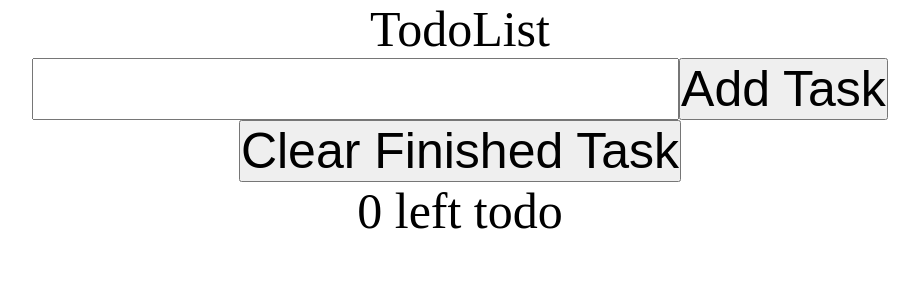
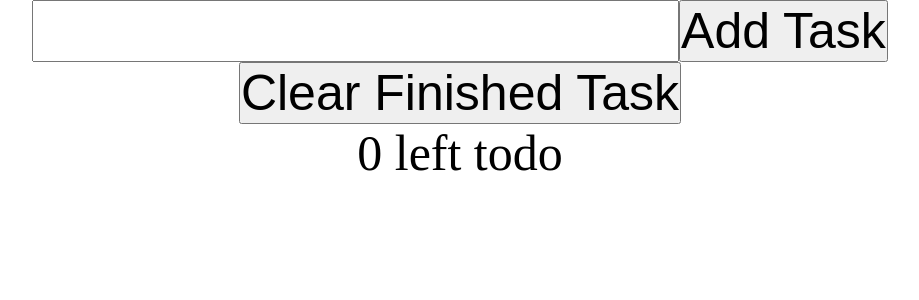
Before and after one commit to Westc13/todo-list-react, a React (Create React App) app: page / in a window 1280 px wide. Shown: the top 300 px of the page, without its empty margins (180-1099 px from the left). Built offline with nearby package versions, Linux system fonts and the light colour scheme.

Commit message:
props, object destructuring and set up Todo component

```diff
--- a/src/App.js
+++ b/src/App.js
@@ -1,9 +1,11 @@
-import React from "react";
+import React, { useState } from "react";
 import TodoList from "./TodoList";
 function App() {
+  const [todos, setTodos] = useState([]);
+  /* object destructure - the todos in the array above represent every state, the setTodos is the function that updates those todos */
   return (
     <>
-      <TodoList />
+      <TodoList todos={todos} />
       <input type="text" />
       <button>Add Task</button>
       <button>Clear Finished Task</button>
--- /dev/null
+++ b/src/Todo.js
@@ -0,0 +1,5 @@
+import React from "react";
+
+export default function Todo({ todo }) {
+  return <div>{todo}</div>;
+}
--- a/src/TodoList.js
+++ b/src/TodoList.js
@@ -1,6 +1,10 @@
 import React from "react";
+import Todo from "./Todo";
 
-function TodoList() {
-  return <div>TodoList</div>;
+function TodoList({ todos }) {
+  return todos.map((todo) => {
+    return <Todo key={todo.index} todo={todo} />;
+    /* the unique key allows React to only re-render the items in the array that is changed instead of re-render the whole array all over again every single time */
+  });
 }
 export default TodoList;
```
